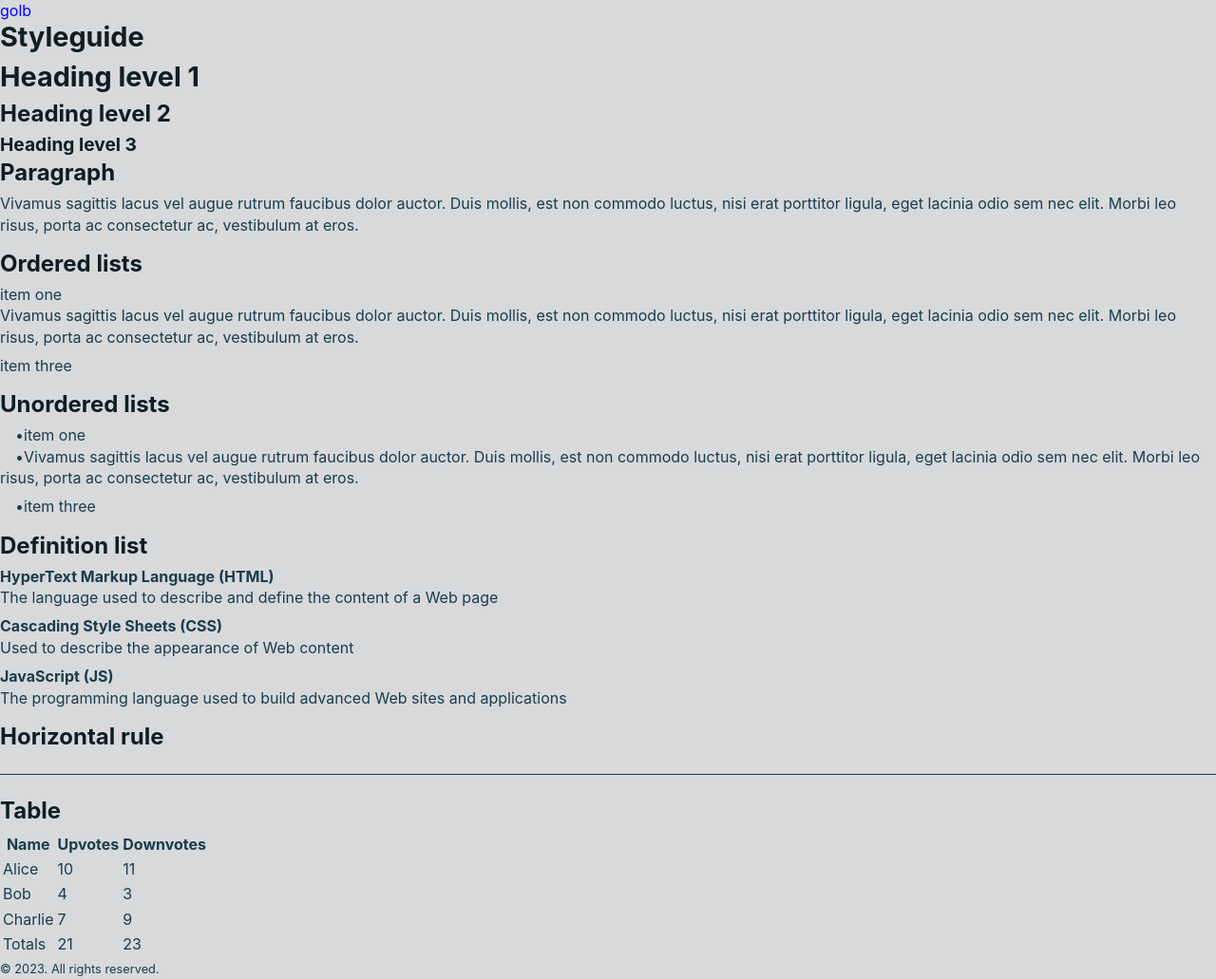
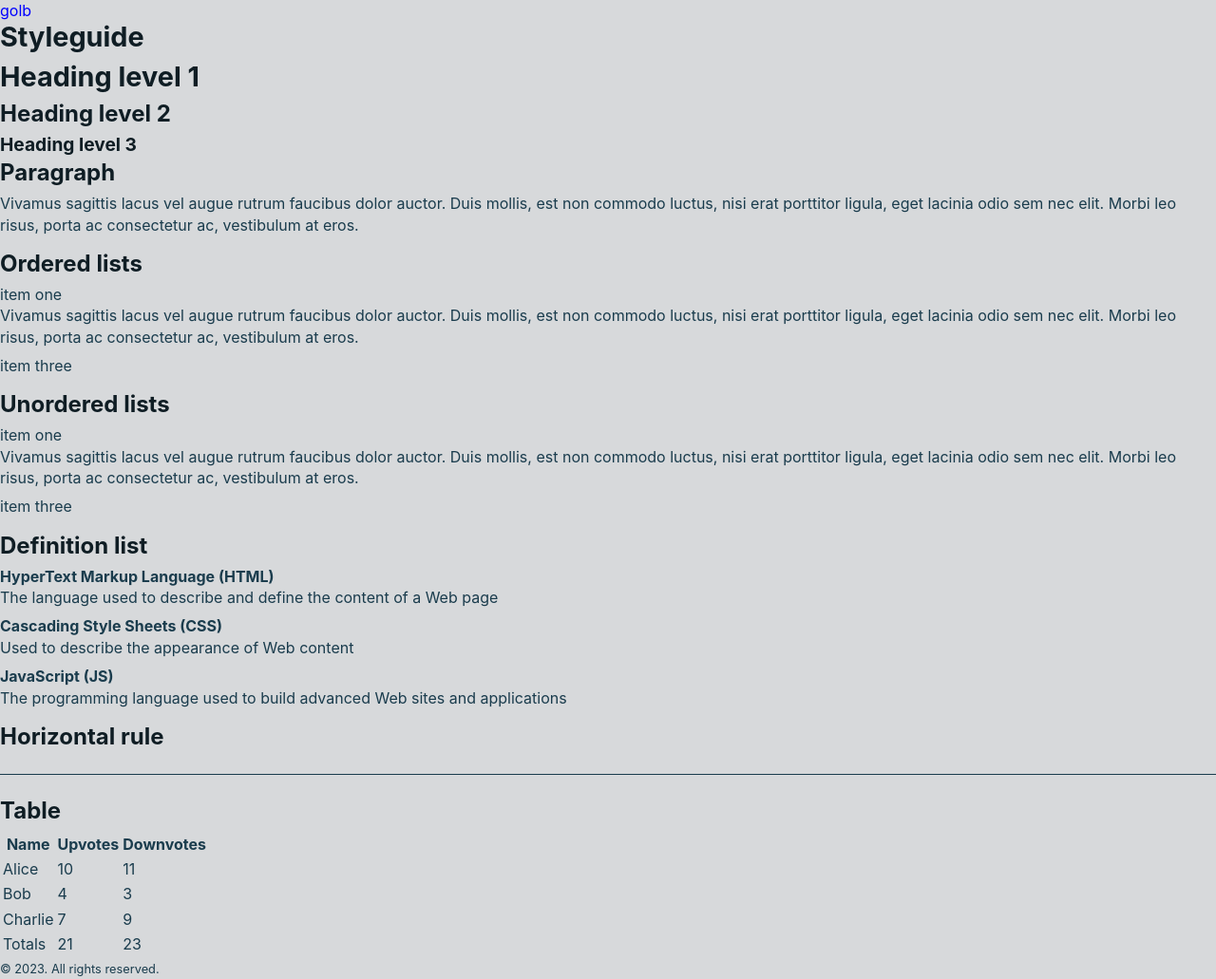
Before and after one commit to aflim/golb, a Jekyll site: the page built from styleguide.md, in a window 1280 px wide. Shown: the whole page at 95% size. Built offline with Jekyll 4.4.1, drawn with Linux system fonts in a browser that asks for light colours.

Commit message:
Update stylesheet.css

```diff
--- a/assets/stylesheet.css
+++ b/assets/stylesheet.css
@@ -172,17 +172,6 @@ ol li + li {
   margin-block-end: .5em;
 }
 
-ul li::before,
-ol li::before {
-  padding-inline-start: 1em;
-}
-
-ul li::before {
-  content: "•";
-  padding-inline-start: 1em;
-  font-size: 1em;
-}
-
 dt {
   font-weight: bolder;
 }
```
